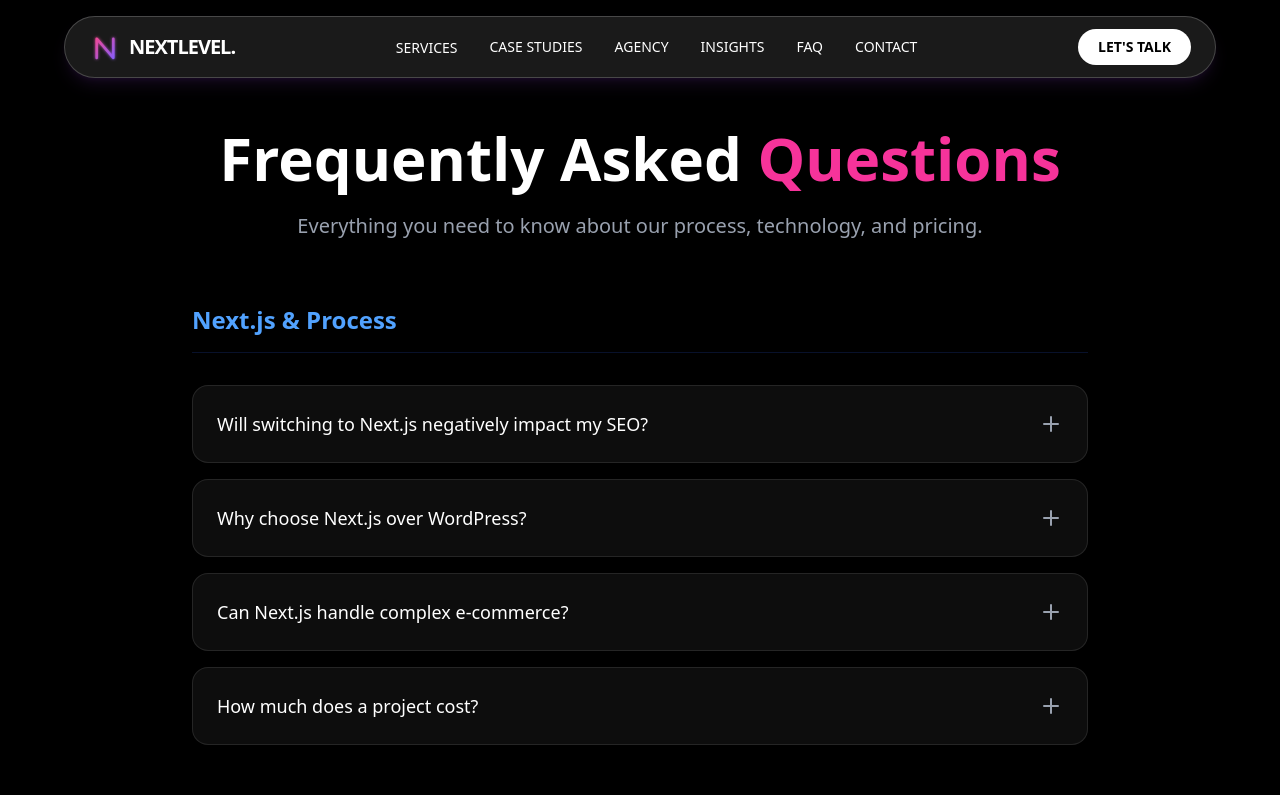
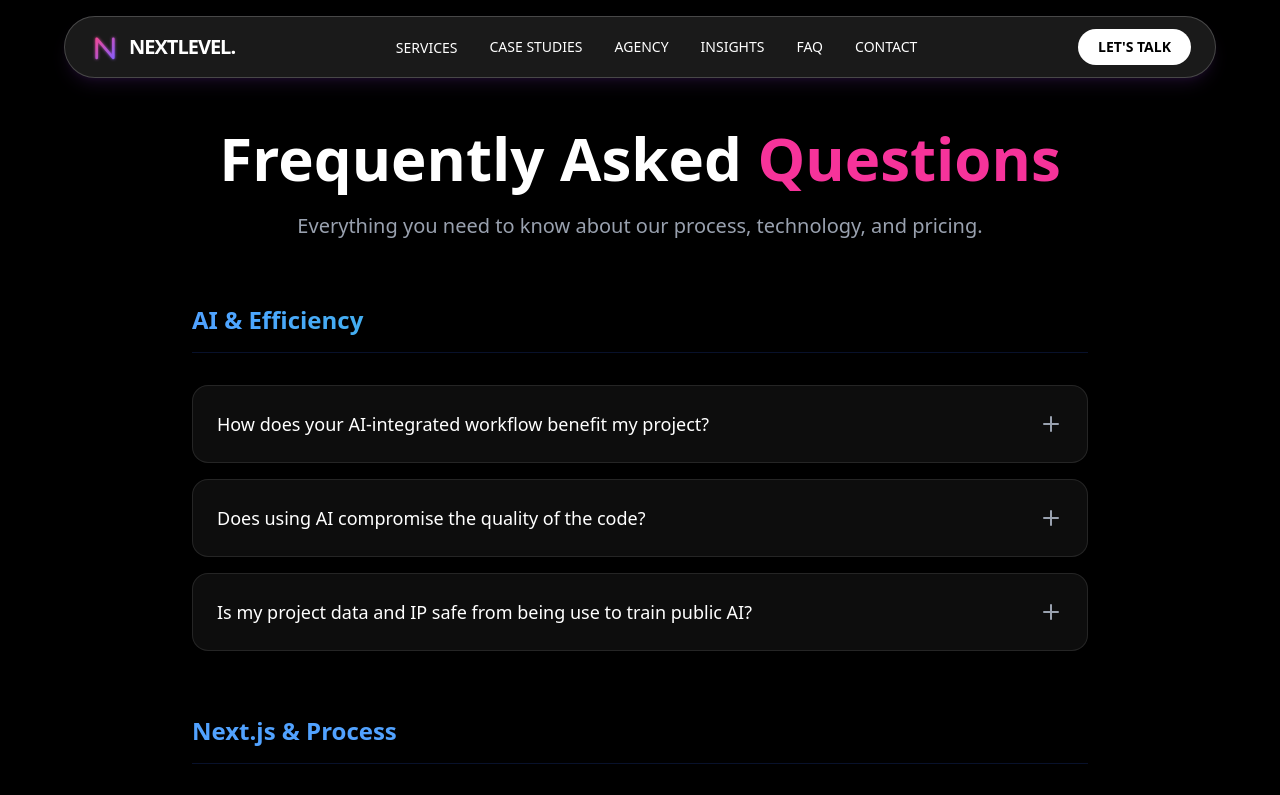
Before and after one commit to boyanmagat/nextlevel, a Next.js app: page /faq in a window 1280 px wide. Shown: the top 795 px of the page. Built offline with nearby package versions, Linux system fonts and the light colour scheme.

Commit message:
feat: add AI Efficiency section to FAQ page

```diff
--- a/app/faq/page.tsx
+++ b/app/faq/page.tsx
@@ -46,15 +46,17 @@ export default function FAQPage() {
                 </div>
 
                 <div className="space-y-16">
+                    {/* AI & Efficiency */}
+                    <section>
+                        <h2 className="text-2xl font-bold mb-8 text-transparent bg-clip-text bg-gradient-to-r from-blue-400 to-emerald-400 border-b border-blue-900/30 pb-4">
+                            AI & Efficiency
+                        </h2>
+                        <FAQ items={ALL_FAQS.filter(q => q.category === "AI Efficiency")} showLink={false} />
+                    </section>
+
                     {/* General / Next.js */}
                     <section>
                         <h2 className="text-2xl font-bold mb-8 text-blue-400 border-b border-blue-900/30 pb-4">Next.js & Process</h2>
-                        {/* We filter or pass all. For now passing relevant slices or just letting the component handle it if we passed categories?
-                            The component takes flat list. Let's slice/filter if we want sections, or just pass ALL.
-                            Let's pass ALL for now, or maybe group them visually?
-                            The design in page.tsx wasn't grouped before, just a list.
-                            But grouping is nicer. Let's group.
-                         */}
                         <FAQ items={ALL_FAQS.filter(q => q.category === "Next.js" || q.category === "General")} showLink={false} />
                     </section>
 
--- a/constants/faq.ts
+++ b/constants/faq.ts
@@ -96,7 +96,29 @@ export const CUSTOM_SOFTWARE_FAQS: FAQItem[] = [
     }
 ];
 
+export const AI_FAQS: FAQItem[] = [
+    {
+        question: "How does your AI-integrated workflow benefit my project?",
+        answer: "Speed and efficiency. We deliver projects up to 30% faster while maintaining 100% human-level quality control.",
+        detailedAnswer: "We've re-engineered our development lifecycle around AI-orchestration. By using specialized LLMs and agentic workflows to handle boilerplate and unit testing, our engineers can focus on high-level architecture. This results in faster turnarounds and significant cost savings that we pass directly to you.",
+        category: "AI Efficiency"
+    },
+    {
+        question: "Does using AI compromise the quality of the code?",
+        answer: "No, it enhances it. AI allows us to run more comprehensive testing and automated bug-hunting than traditional agencies.",
+        detailedAnswer: "Our AI-driven QA agents perform continuous penetration testing and edge-case simulations that are often skipped in manual workflows. Every line of code is still peer-reviewed by a senior developer, combining machine velocity with human-grade precision.",
+        category: "AI Efficiency"
+    },
+    {
+        question: "Is my project data and IP safe from being use to train public AI?",
+        answer: "Absolutely. We use private, enterprise-grade environments that ensure your code and logic are never shared or leaked.",
+        detailedAnswer: "Security is non-negotiable. We utilize private API endpoints and enterprise subscriptions that strictly forbid using customer data for training public models. Your proprietary code remains internal to your project, protected by industry-standard security protocols.",
+        category: "AI Efficiency"
+    }
+];
+
 export const ALL_FAQS = [
+    ...AI_FAQS,
     ...NEXT_JS_FAQS,
     ...HEADLESS_CMS_FAQS,
     ...HEADLESS_WORDPRESS_FAQS,
```
